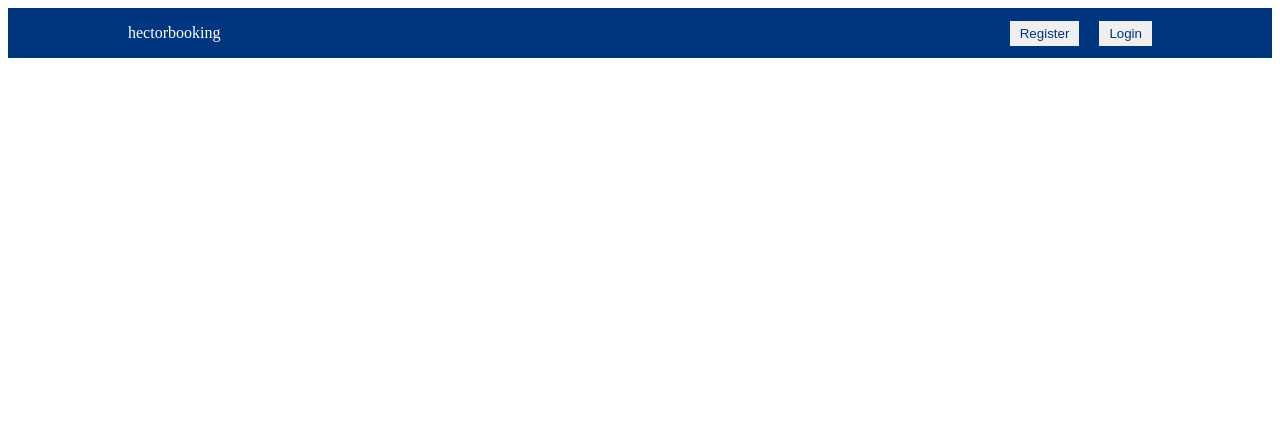
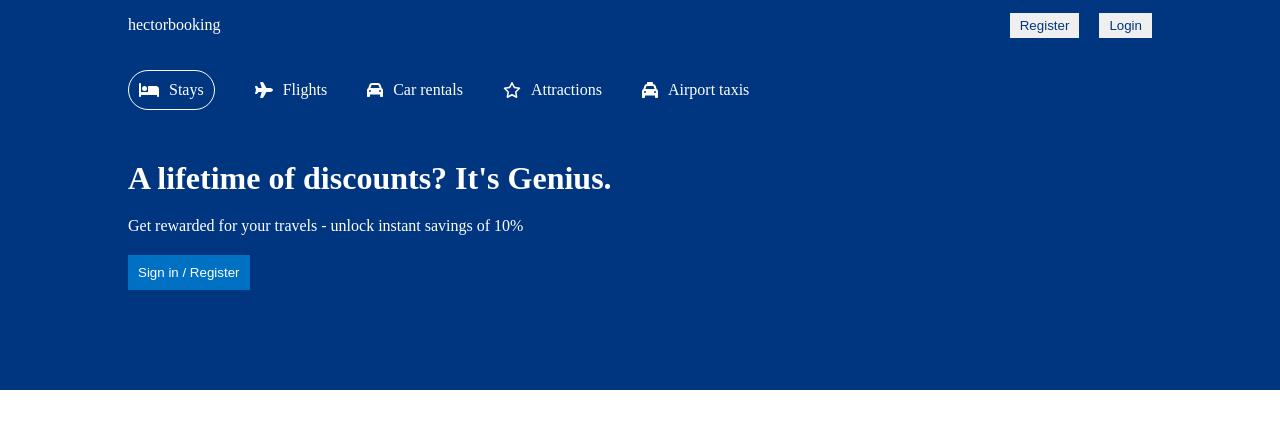
Before and after one commit to sir-hector/booking-react, a React (Create React App) app: page / in a window 1280 px wide. Shown: the top 428 px of the page. Built offline with nearby package versions, Linux system fonts and the light colour scheme.

Commit message:
install font awasome add header

```diff
--- a/package.json
+++ b/package.json
@@ -3,6 +3,10 @@
   "version": "0.1.0",
   "private": true,
   "dependencies": {
+    "@fortawesome/fontawesome-svg-core": "^6.1.2",
+    "@fortawesome/free-regular-svg-icons": "^6.1.2",
+    "@fortawesome/free-solid-svg-icons": "^6.1.2",
+    "@fortawesome/react-fontawesome": "^0.2.0",
     "@testing-library/jest-dom": "^5.16.4",
     "@testing-library/react": "^13.3.0",
     "@testing-library/user-event": "^13.5.0",
--- a/src/App.js
+++ b/src/App.js
@@ -2,6 +2,7 @@
 import Home from './pages/home/Home';
 import List from './pages/list/List';
 import Hotel from './pages/hotel/Hotel';
+import './app.css'
 
 
 function App() {
--- /dev/null
+++ b/src/app.css
@@ -0,0 +1,4 @@
+* {
+    margin: 0;
+    padding: 0;
+}
--- /dev/null
+++ b/src/components/header/Header.jsx
@@ -0,0 +1,47 @@
+import React from 'react'
+import './header.css'
+import { FontAwesomeIcon } from '@fortawesome/react-fontawesome'
+import { faBed, faCar, faPlane, faTaxi } from '@fortawesome/free-solid-svg-icons'
+import { faStar } from '@fortawesome/free-regular-svg-icons'
+
+const Header = () => {
+    return (
+        <div className='header'>
+            <div className="headerContainer">
+
+                <div className="headerList">
+                    <div className="headerListItem active">
+                        <FontAwesomeIcon icon={faBed} />
+                        <span>Stays</span>
+                    </div>
+                    <div className="headerListItem">
+                        <FontAwesomeIcon icon={faPlane} />
+                        <span>Flights</span>
+                    </div>
+                    <div className="headerListItem">
+                        <FontAwesomeIcon icon={faCar} />
+                        <span>Car rentals</span>
+                    </div>
+                    <div className="headerListItem">
+                        <FontAwesomeIcon icon={faStar} />
+                        <span>Attractions</span>
+                    </div>
+                    <div className="headerListItem">
+                        <FontAwesomeIcon icon={faTaxi} />
+                        <span>Airport taxis</span>
+                    </div>
+                </div>
+                <h1 className="headerTitle">A lifetime of discounts? It's Genius.</h1>
+                <p className="headerDescription">
+                    Get rewarded for your travels - unlock instant savings of 10%
+                </p>
+                <button className='headerBtn'>Sign in / Register</button>
+                <div className="headerSearch">
+
+                </div>
+            </div>
+        </div>
+    )
+}
+
+export default Header
--- /dev/null
+++ b/src/components/header/header.css
@@ -0,0 +1,42 @@
+.header {
+    background-color: #003580;
+    color: white;
+    display: flex;
+    justify-content: center;
+}
+
+.headerContainer {
+    width: 100%;
+    max-width: 1024px;
+    margin: 20px 0px 100px 0px;
+}
+
+.headerList {
+    display: flex;
+    gap: 40px;
+    margin-bottom: 50px;
+}
+
+.headerListItem{
+    display: flex;
+    align-items: center;
+    gap: 10px;
+}
+.headerListItem.active{
+    border: 1px solid white;
+    padding: 10px;
+    border-radius: 20px;
+}
+
+.headerDescription {
+    margin: 20px 0px
+}
+
+.headerBtn {
+    background-color: #0071c2;
+    color: white;
+    font-weight: 500;
+    border: none;
+    padding: 10px;
+    cursor: pointer;
+}
--- a/src/pages/home/Home.jsx
+++ b/src/pages/home/Home.jsx
@@ -1,10 +1,14 @@
 import React from 'react'
 import Navbar from '../../components/navbar/Navbar'
+import Header from '../../components/header/Header'
 import './home.css'
 
 const Home = () => {
   return (
-    <div><Navbar/></div>
+    <div>
+      <Navbar/>
+      <Header/>
+      </div>
   )
 }
 
```
Also changed, not shown: 1 other file (tests, documents, lock files or other folders).
